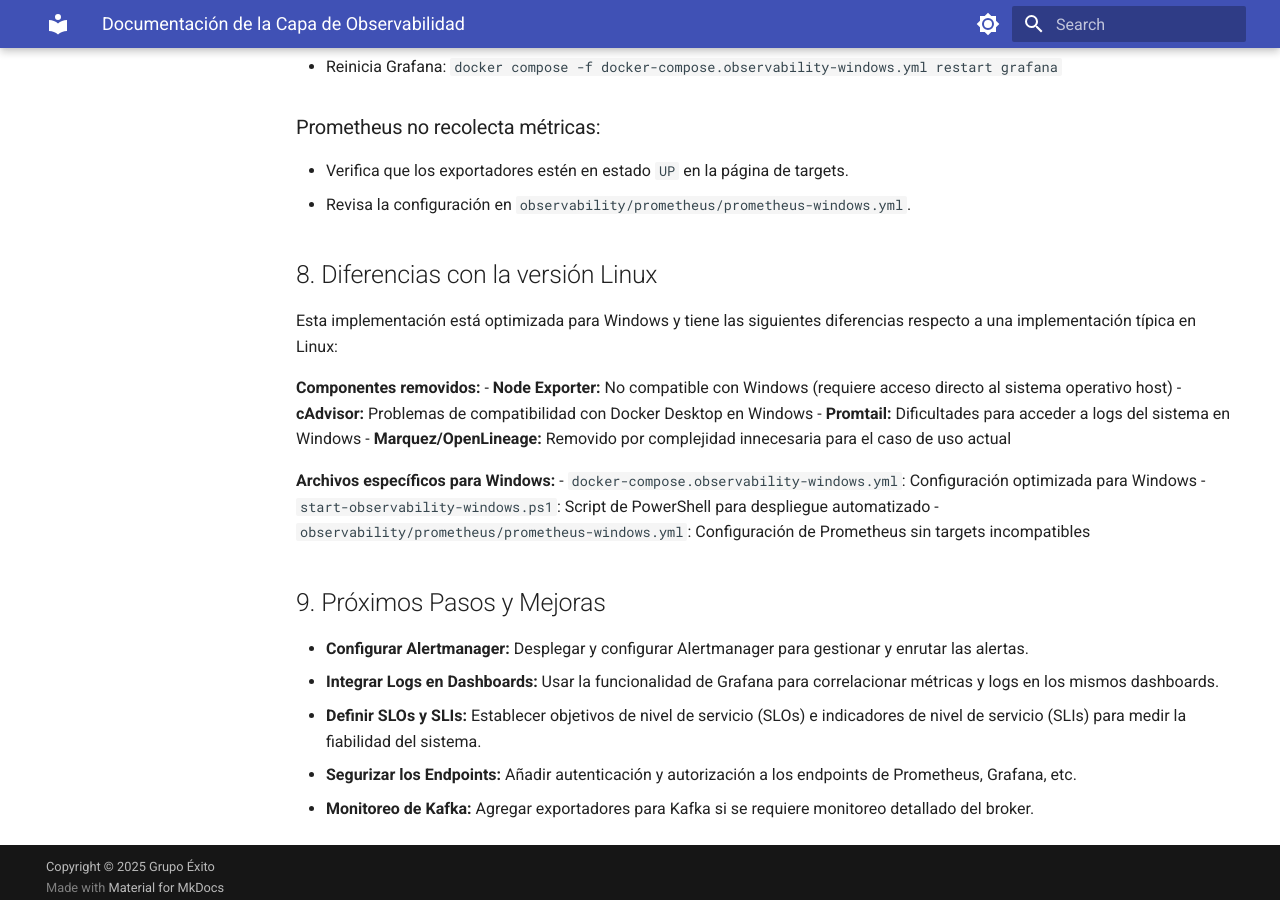
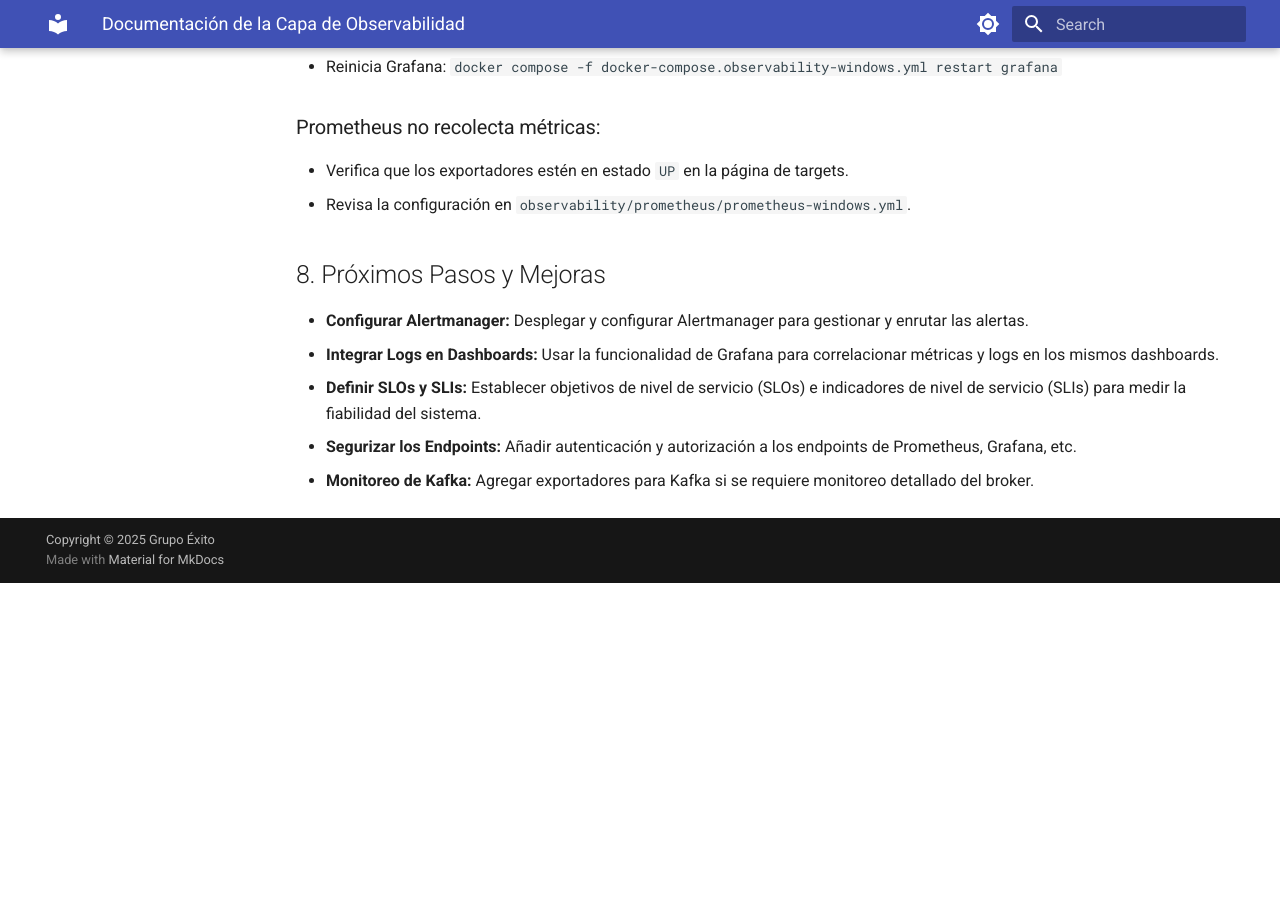
Before and after one commit to ikitech-solutions/ikitech-grupo-exito-c1, an MkDocs documentation site: the page built from docs/observability_stack.md, in a window 1280 px wide and 900 px high, scrolled down 3981 px. Built offline with MkDocs 1.6.1 and Material for MkDocs 9.7.7, drawn with Linux system fonts in a browser that asks for light colours; after the commit the page ends 4564 px from its top, so only the background shows below that.

Commit message:
Update observability_stack.md for Windows implementation
Removed Linux-specific implementation details and added next steps for improvements.

```diff
--- a/docs/observability_stack.md
+++ b/docs/observability_stack.md
@@ -147,22 +147,7 @@
 - Verifica que los exportadores estén en estado `UP` en la página de targets.
 - Revisa la configuración en `observability/prometheus/prometheus-windows.yml`.
 
-## 8. Diferencias con la versión Linux
-
-Esta implementación está optimizada para Windows y tiene las siguientes diferencias respecto a una implementación típica en Linux:
-
-**Componentes removidos:**
-- **Node Exporter:** No compatible con Windows (requiere acceso directo al sistema operativo host)
-- **cAdvisor:** Problemas de compatibilidad con Docker Desktop en Windows
-- **Promtail:** Dificultades para acceder a logs del sistema en Windows
-- **Marquez/OpenLineage:** Removido por complejidad innecesaria para el caso de uso actual
-
-**Archivos específicos para Windows:**
-- `docker-compose.observability-windows.yml`: Configuración optimizada para Windows
-- `start-observability-windows.ps1`: Script de PowerShell para despliegue automatizado
-- `observability/prometheus/prometheus-windows.yml`: Configuración de Prometheus sin targets incompatibles
-
-## 9. Próximos Pasos y Mejoras
+## 8. Próximos Pasos y Mejoras
 
 - **Configurar Alertmanager:** Desplegar y configurar Alertmanager para gestionar y enrutar las alertas.
 - **Integrar Logs en Dashboards:** Usar la funcionalidad de Grafana para correlacionar métricas y logs en los mismos dashboards.
```
